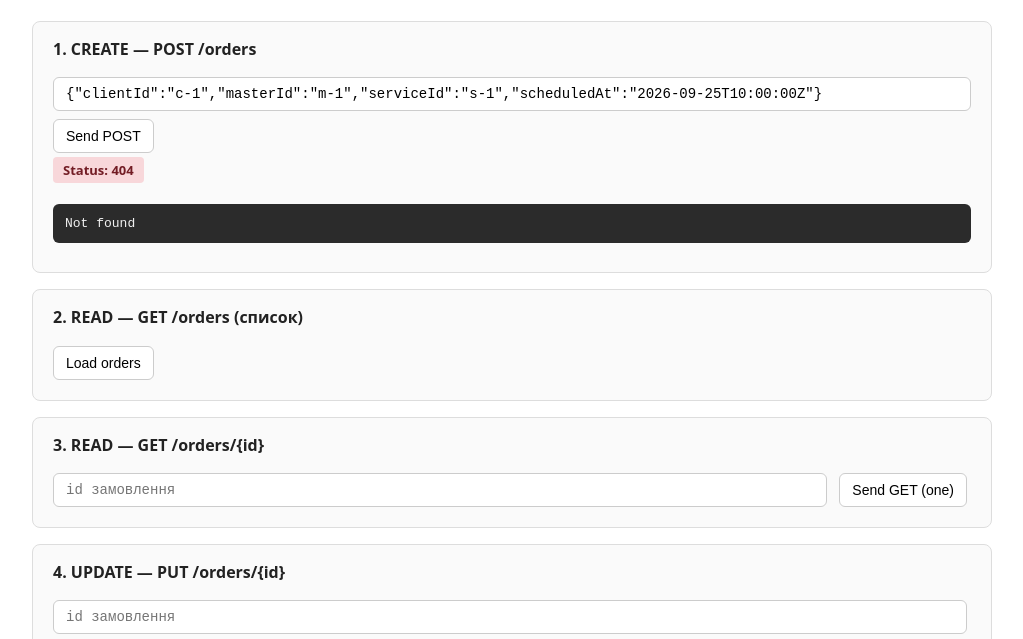
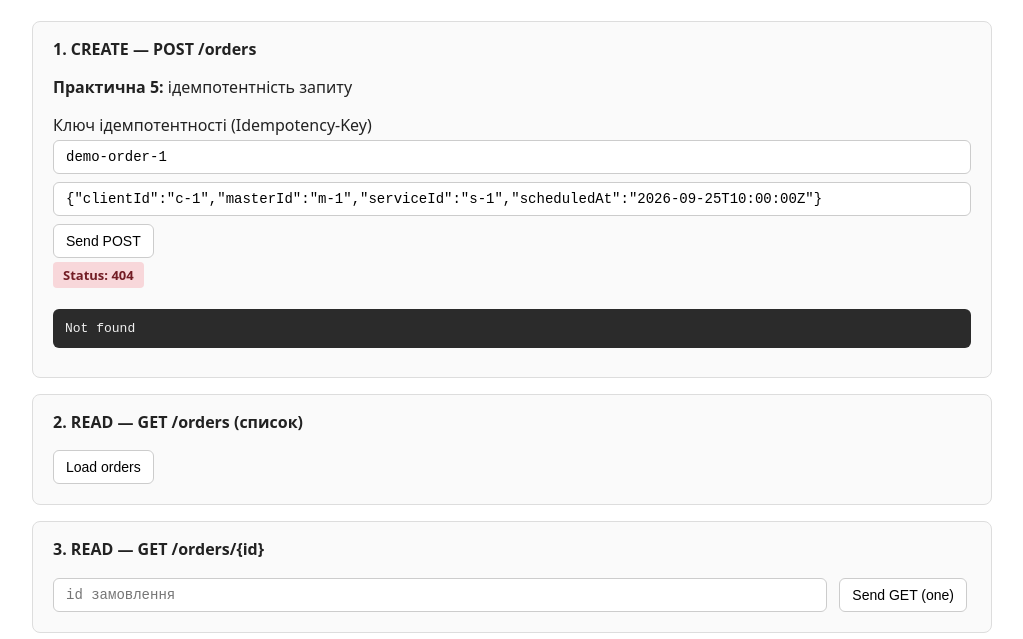
Before and after one commit to SilverSmall/masterhub, a website: page public/index.html in a window 1280 px wide. Both pictures are taken after a click on the button "Send POST". Shown: the part 112-751 px from the top of the page, without its empty margins (128-1151 px from the left). Drawn offline with Linux system fonts and the light colour scheme; no server answers.

Commit message:
Додати Idempotency-Key до CRUD UI
Додано поле ключа Практичної 5 і передачу заголовка у CREATE-запиті.

```diff
--- a/public/index.html
+++ b/public/index.html
@@ -80,6 +80,9 @@
 
 <section>
     <h2>1. CREATE — POST /orders</h2>
+    <p><strong>Практична 5:</strong> ідемпотентність запиту</p>
+    <label for="idempotencyKey">Ключ ідемпотентності (Idempotency-Key)</label>
+    <input id="idempotencyKey" value="demo-order-1" />
     <input id="createBody" value='{"clientId":"c-1","masterId":"m-1","serviceId":"s-1","scheduledAt":"2026-09-25T10:00:00Z"}' />
     <button onclick="doCreate()">Send POST</button>
     <div id="createOut"></div>
@@ -144,7 +147,10 @@
     async function doCreate() {
         const res = await fetch("/orders", {
             method: "POST",
-            headers: { "Content-Type": "application/json" },
+            headers: {
+                "Content-Type": "application/json",
+                "Idempotency-Key": document.getElementById("idempotencyKey").value.trim()
+            },
             body: document.getElementById("createBody").value
         });
         const text = await show("createOut", res);
```
